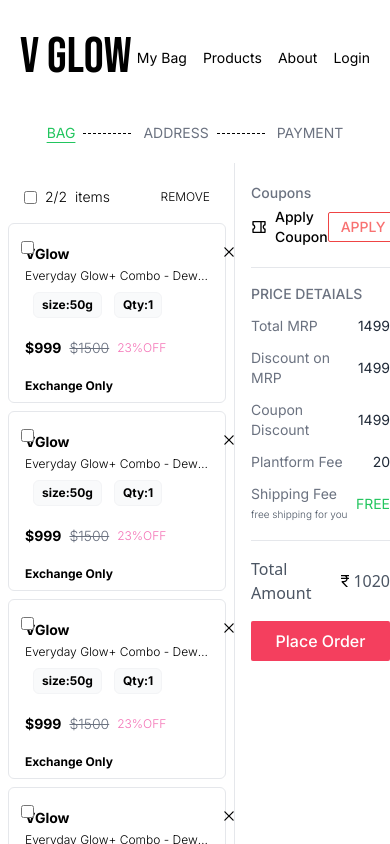
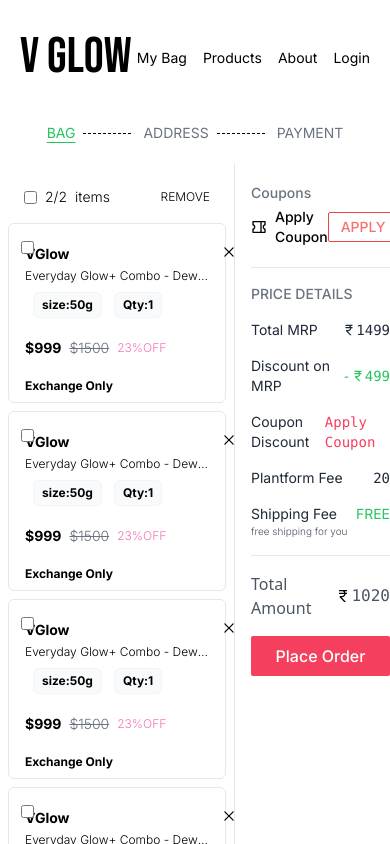
Before and after one commit to ZEUZ8/VGlowOfficial, a Next.js app: page /buy/1 in a window 390 px wide. Shown: the top 844 px of the page. Built offline with nearby package versions, Linux system fonts and the light colour scheme; grey boxes are pictures that could not be loaded.

Commit message:
Achieved responsiveness on the product detail page; next step: completing the Bag.

```diff
--- a/src/app/buy/[id]/page.jsx
+++ b/src/app/buy/[id]/page.jsx
@@ -46,45 +46,58 @@ const page = () => {
               </div>
             </div>
             <hr className="my-4" />
-            <div className="my-3">
+            <div className="my-4">
               <p className="font-medium text-gray-500 text-sm">
-                PRICE DETAIALS
+                PRICE DETAILS
               </p>
             </div>
-            <div className="mb-3">
+            <div className="mb-4">
               <div className="flex justify-between items-center text-sm mb-2">
-                <div className="text-gray-500 font-normal">Total MRP</div>
-                <div className="text-gray-800 font-normal">1499</div>
+                <div className="text-gray-800 font-normal">Total MRP</div>
+                <div className="text-gray-800 font-normal flex justify-center items-center font-mono">
+                  <p className="">
+                    <MdOutlineCurrencyRupee />
+                  </p>
+                  <p>1499</p>
+                </div>
               </div>
             </div>
-            <div className="mb-3">
+            <div className="mb-4">
               <div className="flex justify-between items-center text-sm mb-2">
-                <div className="text-gray-500 font-normal">Discount on MRP</div>
-                <div className="text-gray-800 font-normal">1499</div>
+                <div className="text-gray-800 font-normal">Discount on MRP</div>
+                <div className="font-normal flex justify-center items-center font-mono text-green-500">
+                  <p>-</p>
+                  <p className="">
+                    <MdOutlineCurrencyRupee />
+                  </p>
+                  <p className="font-mono">499</p>
+                </div>
               </div>
             </div>
-            <div className="mb-3">
+            <div className="mb-4">
               <div className="flex justify-between items-center text-sm mb-2">
-                <div className="text-gray-500 font-normal">Coupon Discount</div>
-                <div className="text-gray-800 font-normal">1499</div>
+                <div className="text-gray-800 font-normal">Coupon Discount</div>
+                <div className="text-gray-800 font-normal  font-mono">
+                  <p className="text-rose-500">Apply Coupon</p>
+                </div>
               </div>
             </div>
-            <div className="mb-3">
+            <div className="mb-4">
               <div className="flex justify-between items-center text-sm mb-2">
-                <div className="text-gray-500 font-normal">Plantform Fee</div>
-                <div className="text-gray-800 font-normal">20</div>
+                <div className="text-gray-800 font-normal">Plantform Fee</div>
+                <div className="text-gray-800 font-normal font-mono">20</div>
               </div>
             </div>
-            <div className="mb-3">
-              <div className="flex justify-between items-center text-sm mb-2">
+            <div className="mb-4">
+              <div className="flex justify-between items-center text-sm ">
                 <div>
-                  <div className="text-gray-500 font-normal">Shipping Fee</div>
-                  <p className="text-gray-600 font-light text-[10px]">
-                    free shipping for you
-                  </p>
+                  <div className="text-gray-800 font-normal">Shipping Fee</div>
                 </div>
                 <div className="text-green-500 font-normal">FREE</div>
               </div>
+              <p className="text-gray-600 font-light text-[10px] mb-2">
+                free shipping for you
+              </p>
             </div>
             <hr className="my-4" />
             <div>
@@ -93,8 +106,10 @@ const page = () => {
                   Total Amount
                 </p>
                 <div className="flex justify-center items-center">
-                  <p className="pl-1"><MdOutlineCurrencyRupee /></p>
-                  <p className="text-gray-600 font-medium font-sans">1020</p>
+                  <p className="pl-1">
+                    <MdOutlineCurrencyRupee />
+                  </p>
+                  <p className="text-gray-600 font-medium font-mono">1020</p>
                 </div>
               </div>
             </div>
--- a/src/app/product/[id]/page.jsx
+++ b/src/app/product/[id]/page.jsx
@@ -30,7 +30,7 @@ const page = () => {
         />
       </div>
       <div className="col-span-9  p-2">
-        <div className=" rounded-lg grid grid-cols-2  mb-4 ">
+        <div className=" rounded-lg grid lg:grid-cols-2  mb-4 ">
           <div className="grid grid-cols-2  gap-1 p-1">
             <div className="border border-gray-100 overflow-hidden img-container ">
               <img
@@ -151,7 +151,7 @@ const page = () => {
           </div>
         </div>
         <hr />
-        <div className="grid grid-cols-2 p-2">
+        <div className="grid md:grid-cols-2 p-2">
           <div className="">
             <div className="py-2 flex justify-start items-center gap-2 ">
               <h1 className="text-lg font-bold">Product Details</h1>
```
